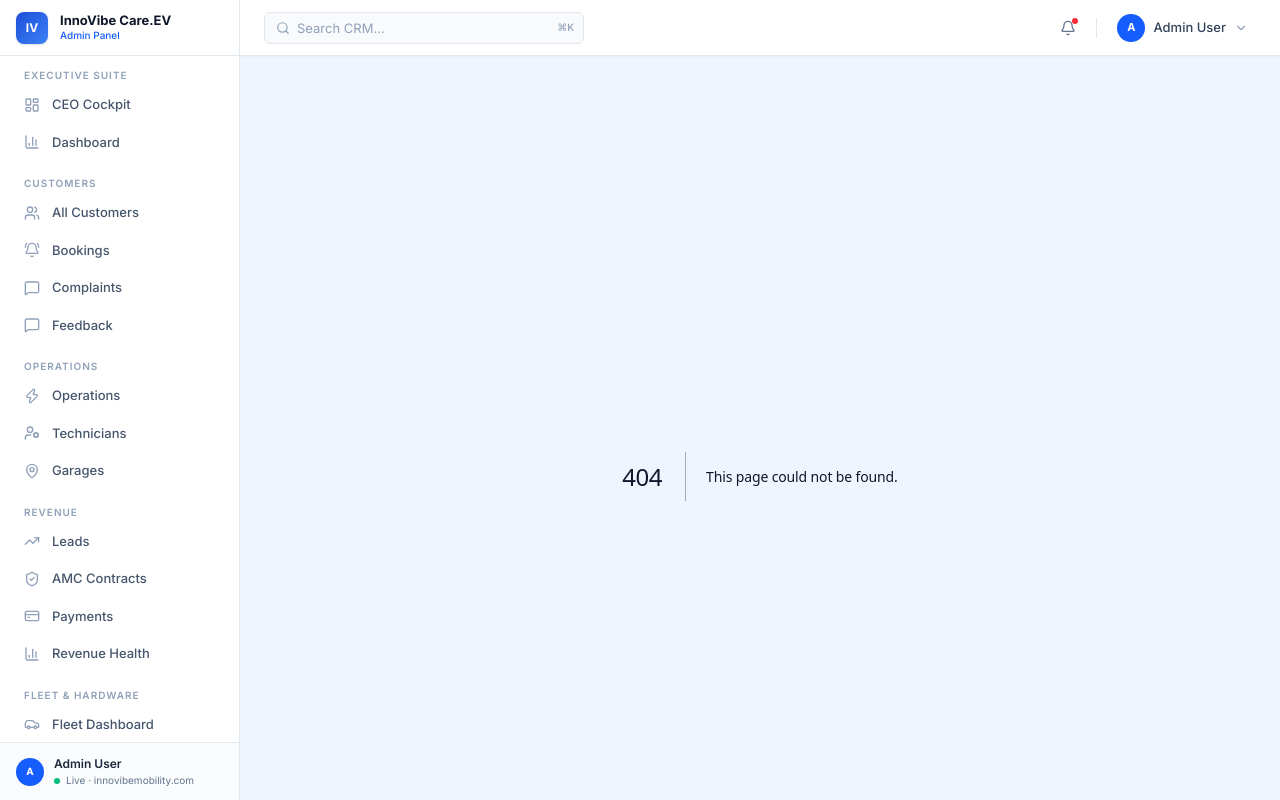
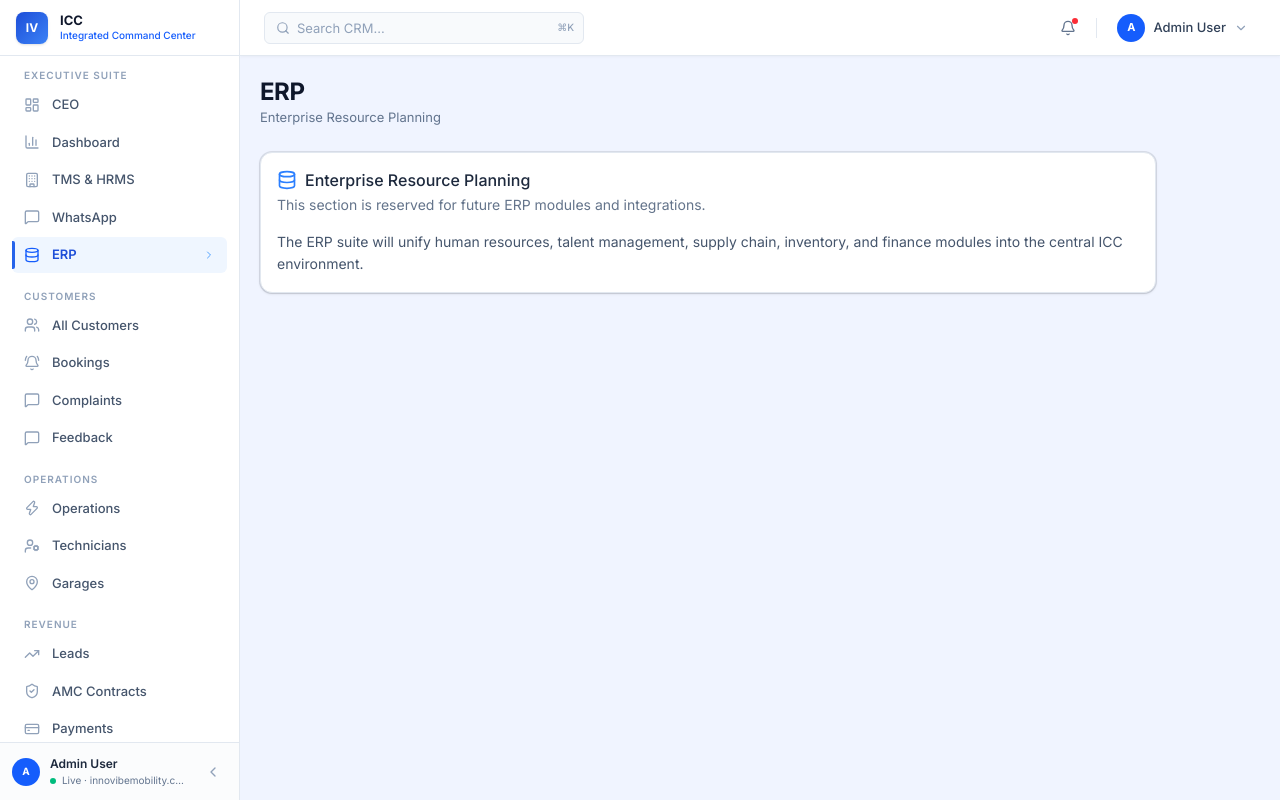
Before and after one commit to GeethaSowmyaAkula/crm-innovibe, a Next.js app: page /erp in a window 1280 px wide. Before the commit this address had no page. Built offline with nearby package versions, Linux system fonts and the light colour scheme.

Commit message:
feat: add WhatsApp, TMS & HRMS, ERP modules, and update CRM branding to ICC

```diff
--- /dev/null
+++ b/src/app/erp/page.tsx
@@ -0,0 +1,32 @@
+"use client";
+
+import { Card, CardContent, CardDescription, CardHeader, CardTitle } from "@/components/ui/card";
+import { Database } from "lucide-react";
+
+export default function ERPPage() {
+  return (
+    <div className="space-y-6 max-w-4xl">
+      <div>
+        <h1 className="text-2xl font-bold text-slate-900">ERP</h1>
+        <p className="text-slate-500">Enterprise Resource Planning</p>
+      </div>
+
+      <Card className="border border-slate-200 shadow-sm bg-white">
+        <CardHeader>
+          <CardTitle className="flex items-center gap-2 text-slate-800">
+            <Database className="h-5 w-5 text-blue-500" />
+            Enterprise Resource Planning
+          </CardTitle>
+          <CardDescription>
+            This section is reserved for future ERP modules and integrations.
+          </CardDescription>
+        </CardHeader>
+        <CardContent>
+          <p className="text-slate-600 text-sm leading-relaxed">
+            The ERP suite will unify human resources, talent management, supply chain, inventory, and finance modules into the central ICC environment.
+          </p>
+        </CardContent>
+      </Card>
+    </div>
+  );
+}
--- a/src/app/login/page.tsx
+++ b/src/app/login/page.tsx
@@ -78,7 +78,7 @@ export default function LoginPage() {
           <div className="h-10 w-10 rounded-xl bg-blue-600 flex items-center justify-center shadow-lg shadow-blue-500/20">
             <span className="text-white text-sm font-bold">IV</span>
           </div>
-          <span className="text-xl font-extrabold text-slate-900 tracking-tight">InnoVibe Care.EV</span>
+          <span className="text-xl font-extrabold text-slate-900 tracking-tight">ICC</span>
         </div>
         <h2 className="mt-6 text-center text-3xl font-extrabold tracking-tight text-slate-900">
           Sign in to AIOS
--- a/src/app/operations/page.tsx
+++ b/src/app/operations/page.tsx
@@ -91,7 +91,7 @@ export default function OperationsCommandPage() {
         body: JSON.stringify({
           action: "trigger",
           playbookId,
-          triggeredBy: "CEO Cockpit"
+          triggeredBy: "CEO"
         })
       });
       const data = await res.json();
--- a/src/app/page.tsx
+++ b/src/app/page.tsx
@@ -454,7 +454,7 @@ export default async function CEOCockpitPage() {
       {/* Page Header */}
       <div className="flex flex-col md:flex-row md:items-center justify-between gap-4">
         <div>
-          <h1 className="text-3xl font-extrabold text-slate-900 tracking-tight">CEO Cockpit</h1>
+          <h1 className="text-3xl font-extrabold text-slate-900 tracking-tight">CEO</h1>
           <p className="text-slate-500 text-sm">Real-time status monitoring, alerts, and strategic approvals for InnoVibe Mobility.</p>
         </div>
         <div className="flex items-center gap-3">
--- a/src/components/layout/sidebar.tsx
+++ b/src/components/layout/sidebar.tsx
@@ -1,5 +1,6 @@
 "use client";
 
+import { useState, useEffect } from "react";
 import Link from "next/link";
 import { usePathname } from "next/navigation";
 import { cn } from "@/lib/utils";
@@ -7,15 +8,18 @@ import {
   LayoutDashboard, Car, ShieldCheck, Megaphone,
   Settings, CreditCard, BarChart3, TrendingUp, UserCog,
   MapPin, Cpu, ShieldAlert, FileText, Target, BookOpen,
-  Zap, Users, MessageSquare, BellRing, ChevronRight
+  Zap, Users, MessageSquare, BellRing, ChevronRight, ChevronLeft, Building, Database
 } from "lucide-react";
 
 const sections = [
   {
     title: "Executive Suite",
     items: [
-      { name: "CEO Cockpit", href: "/", icon: LayoutDashboard },
+      { name: "CEO", href: "/", icon: LayoutDashboard },
       { name: "Dashboard", href: "/ceo", icon: BarChart3 },
+      { name: "TMS & HRMS", href: "https://office.innovibemobility.com/login", icon: Building },
+      { name: "WhatsApp", href: "https://evdiagnostic.innovibemobility.com/dashboard/?tab=users", icon: MessageSquare },
+      { name: "ERP", href: "/erp", icon: Database },
     ],
   },
   {
@@ -66,31 +70,65 @@ const sections = [
 
 export function Sidebar() {
   const pathname = usePathname();
+  const [isCollapsed, setIsCollapsed] = useState(false);
+  const [mounted, setMounted] = useState(false);
+
+  useEffect(() => {
+    const saved = localStorage.getItem("sidebar_collapsed");
+    if (saved !== null) {
+      setIsCollapsed(saved === "true");
+    }
+    setMounted(true);
+  }, []);
+
+  const handleToggleCollapse = () => {
+    const newValue = !isCollapsed;
+    setIsCollapsed(newValue);
+    localStorage.setItem("sidebar_collapsed", String(newValue));
+  };
+
+  // Avoid layout shift during server-side rendering
+  const activeCollapse = mounted ? isCollapsed : false;
 
   return (
-    <div className="flex h-full w-60 flex-col bg-white border-r border-slate-200 shrink-0">
-
+    <div
+      className={cn(
+        "flex h-full flex-col bg-white border-r border-slate-200 shrink-0 transition-all duration-300 ease-in-out",
+        activeCollapse ? "w-16" : "w-60"
+      )}
+    >
       {/* Logo */}
-      <div className="flex h-14 shrink-0 items-center px-4 border-b border-slate-200 gap-3">
+      <div
+        className={cn(
+          "flex h-14 shrink-0 items-center border-b border-slate-200 gap-3 overflow-hidden",
+          activeCollapse ? "px-0 justify-center" : "px-4 justify-start"
+        )}
+      >
         <div
           className="h-8 w-8 rounded-lg flex items-center justify-center shrink-0 text-white text-xs font-bold shadow-sm"
           style={{ background: "linear-gradient(135deg, #1D4ED8, #3B82F6)" }}
         >
           IV
         </div>
-        <div>
-          <p className="text-[13px] font-bold text-slate-900 leading-tight">InnoVibe Care.EV</p>
-          <p className="text-[10px] text-blue-600 font-medium">Admin Panel</p>
+        {!activeCollapse && (
+          <div className="animate-fade-in">
+            <p className="text-[13px] font-bold text-slate-900 leading-tight">ICC</p>
+            <p className="text-[10px] text-blue-600 font-medium">Integrated Command Center</p>
           </div>
+        )}
       </div>
 
       {/* Navigation */}
       <nav className="flex-1 overflow-y-auto px-3 py-3 space-y-4">
         {sections.map((section) => (
           <div key={section.title}>
-            <p className="px-3 mb-1 text-[10px] font-semibold uppercase tracking-widest text-slate-400">
+            {activeCollapse ? (
+              <div className="border-t border-slate-100 my-2 mx-1" />
+            ) : (
+              <p className="px-3 mb-1 text-[10px] font-semibold uppercase tracking-widest text-slate-400 truncate">
                 {section.title}
               </p>
+            )}
             <div className="space-y-0.5">
               {section.items.map((item) => {
                 const isActive = pathname === item.href || (item.href !== "/" && pathname?.startsWith(item.href));
@@ -99,8 +137,9 @@ export function Sidebar() {
                     key={item.name}
                     href={item.href}
                     className={cn(
-                      "sidebar-nav-item",
-                      isActive && "active"
+                      "sidebar-nav-item group relative",
+                      isActive && "active",
+                      activeCollapse && "justify-center px-0"
                     )}
                   >
                     <item.icon
@@ -109,9 +148,18 @@ export function Sidebar() {
                         isActive ? "text-blue-600" : "text-slate-400"
                       )}
                     />
-                    <span className="flex-1 text-[13px]">{item.name}</span>
-                    {isActive && (
+                    {!activeCollapse && (
+                      <span className="flex-1 text-[13px] truncate">{item.name}</span>
+                    )}
+                    {isActive && !activeCollapse && (
                       <ChevronRight className="h-3 w-3 text-blue-400 shrink-0" />
+                    )}
+
+                    {/* Tooltip when collapsed */}
+                    {activeCollapse && (
+                      <div className="absolute left-full ml-2 px-2.5 py-1.5 bg-slate-900 text-white text-[11px] rounded-md shadow-lg whitespace-nowrap hidden group-hover:block pointer-events-none z-50">
+                        {item.name}
+                      </div>
                     )}
                   </Link>
                 );
@@ -121,9 +169,12 @@ export function Sidebar() {
         ))}
       </nav>
 
-      {/* Footer */}
-      <div className="px-4 py-3 border-t border-slate-200 bg-slate-50/50">
-        <div className="flex items-center gap-2.5">
+      {/* Footer / Toggle */}
+      <div className="px-3 py-3 border-t border-slate-200 bg-slate-50/50">
+        <div className="flex flex-col gap-3">
+          {!activeCollapse ? (
+            <div className="flex items-center justify-between gap-2.5">
+              <div className="flex items-center gap-2.5 min-w-0">
                 <div className="h-7 w-7 rounded-full bg-blue-600 flex items-center justify-center text-white text-[10px] font-bold shrink-0">
                   A
                 </div>
@@ -131,9 +182,38 @@ export function Sidebar() {
                   <p className="text-[12px] font-semibold text-slate-800 truncate">Admin User</p>
                   <div className="flex items-center gap-1.5">
                     <div className="h-1.5 w-1.5 rounded-full bg-emerald-500" />
-              <p className="text-[10px] text-slate-500">Live · innovibemobility.com</p>
+                    <p className="text-[10px] text-slate-500 truncate">Live · innovibemobility.com</p>
                   </div>
                 </div>
+              </div>
+              <button
+                onClick={handleToggleCollapse}
+                className="h-7 w-7 flex items-center justify-center rounded-md text-slate-400 hover:text-slate-600 hover:bg-slate-200 transition-colors shrink-0"
+                title="Collapse Sidebar"
+              >
+                <ChevronLeft className="h-4 w-4" />
+              </button>
+            </div>
+          ) : (
+            <div className="flex flex-col items-center w-full gap-3">
+              <div
+                className="h-7 w-7 rounded-full bg-blue-600 flex items-center justify-center text-white text-[10px] font-bold shrink-0 relative group cursor-default"
+              >
+                A
+                {/* Tooltip for avatar when collapsed */}
+                <div className="absolute left-full ml-4 px-2.5 py-1.5 bg-slate-900 text-white text-[11px] rounded-md shadow-lg whitespace-nowrap hidden group-hover:block pointer-events-none z-50">
+                  Admin User (Live)
+                </div>
+              </div>
+              <button
+                onClick={handleToggleCollapse}
+                className="h-7 w-7 flex items-center justify-center rounded-md text-slate-400 hover:text-slate-600 hover:bg-slate-200 transition-colors"
+                title="Expand Sidebar"
+              >
+                <ChevronRight className="h-4 w-4" />
+              </button>
+            </div>
+          )}
         </div>
       </div>
     </div>
--- a/src/lib/context-engine.ts
+++ b/src/lib/context-engine.ts
@@ -70,7 +70,7 @@ export class ContextEngine {
         }
         return {
           rootCause: "Frequent HTTP 504 timeouts on Laravel server during peak booking synchronization runs.",
-          impact: "Brief data inconsistency where new customer bookings do not resolve immediately in the CEO Cockpit.",
+          impact: "Brief data inconsistency where new customer bookings do not resolve immediately in the CEO.",
           suggestedAction: "Increase REST API timeout limits and schedule sync schedules during lower traffic periods."
         };
 
```
Also changed, not shown: 1 other file (tests, documents, lock files or other folders). Lines whose indentation alone changed are shown as unchanged.
